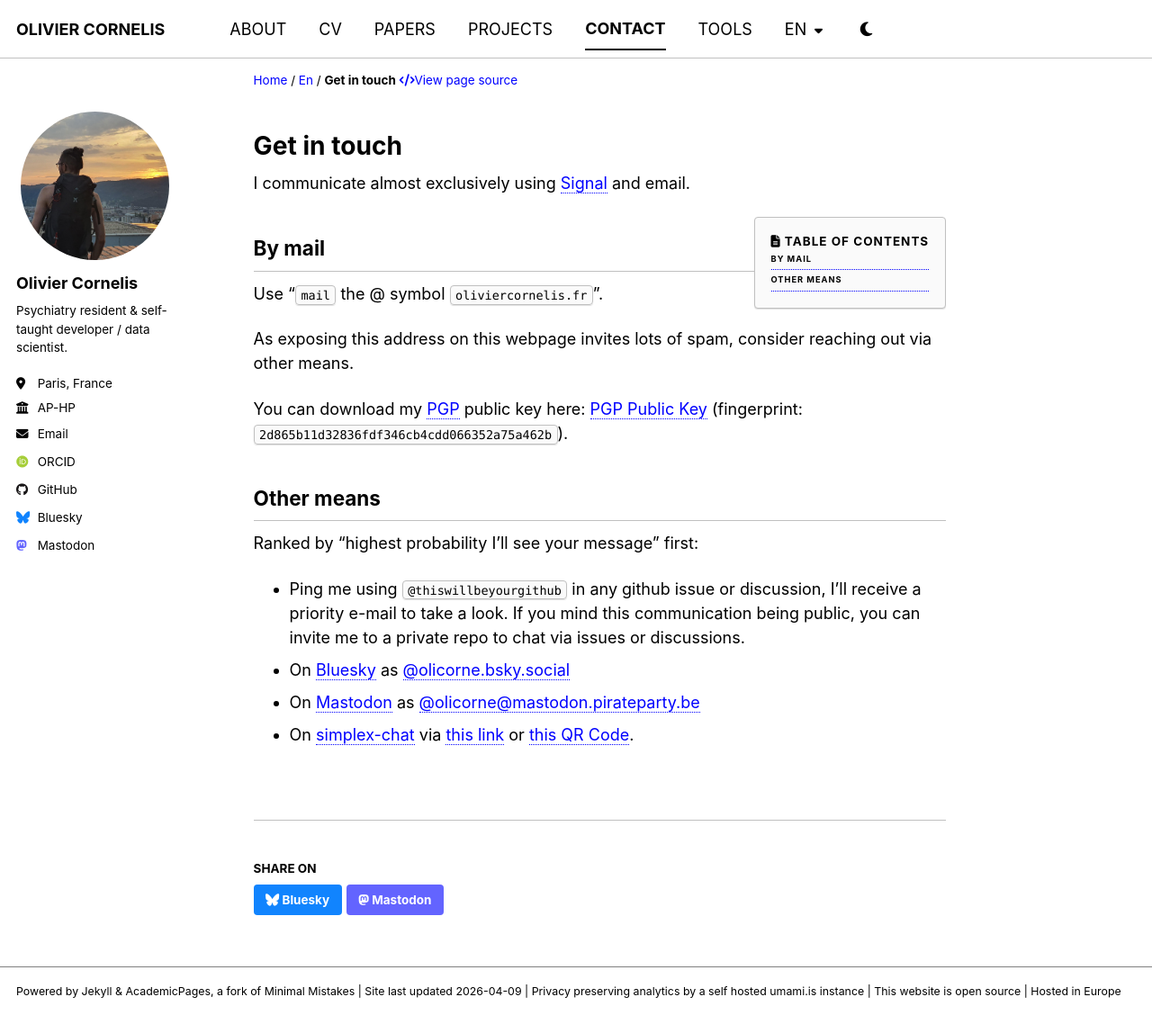
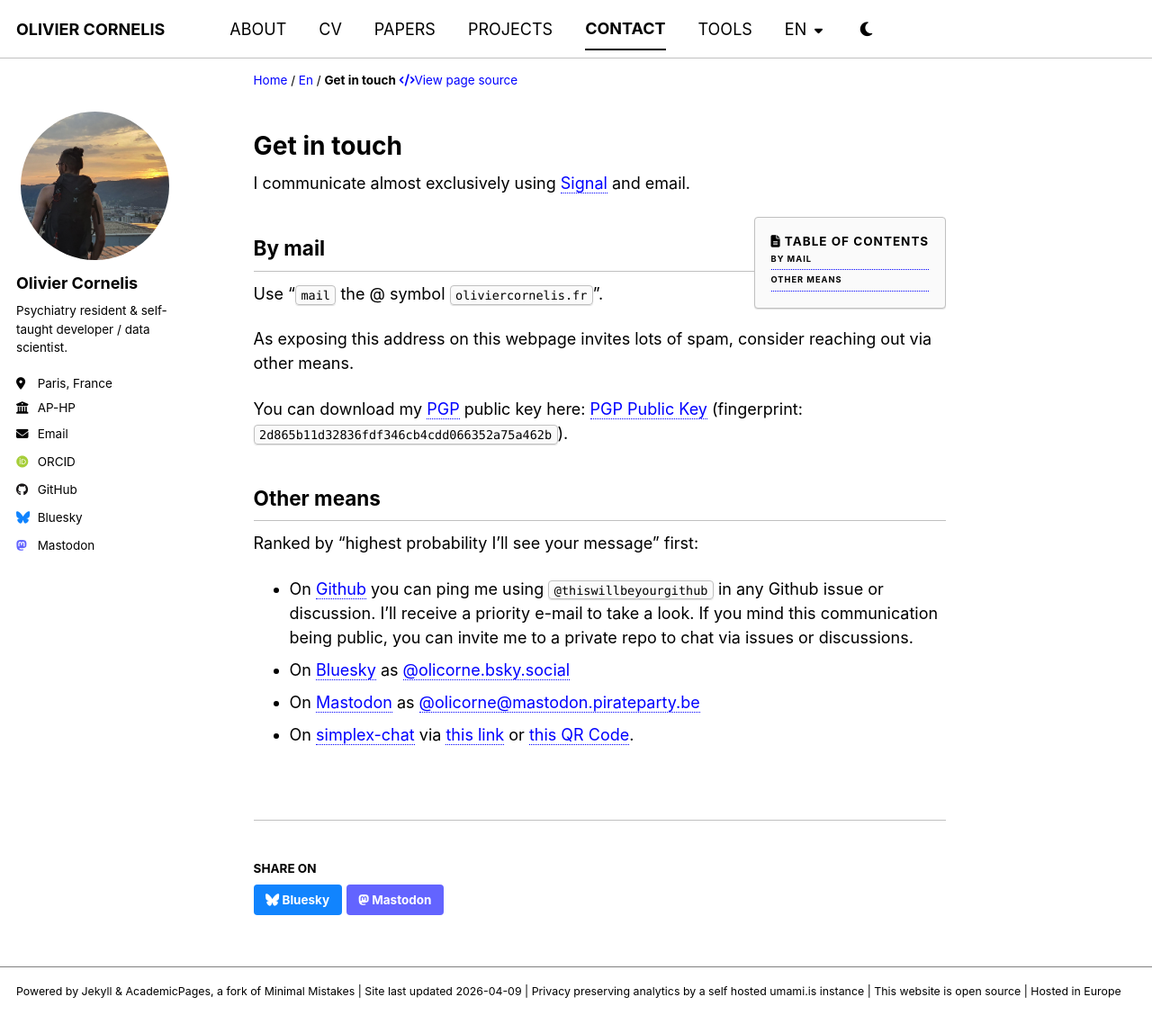
Before and after one commit to thiswillbeyourgithub/website, a Jekyll site: the page built from _pages/en/contact.md, in a window 1280 px wide and 1292 px high. Shown: the top 1148 px of the window at 90% size. Built offline with Jekyll 4.4.1, drawn with Linux system fonts in a browser that asks for light colours; some web fonts are replaced.

Commit message:
phrasing
Signed-off-by: thiswillbeyourgithub <26625900+thiswillbeyourgithub@users.noreply.github.com>

```diff
--- a/_pages/en/contact.md
+++ b/_pages/en/contact.md
@@ -27,7 +27,7 @@
 
 Ranked by "highest probability I'll see your message" first:
 
-- Ping me using `@thiswillbeyourgithub` in any github issue or discussion, I'll receive a priority e-mail to take a look. If you mind this communication being public, you can invite me to a private repo to chat via issues or discussions.
+- On [Github](https://github.com) you can ping me using `@thiswillbeyourgithub` in any Github issue or discussion. I'll receive a priority e-mail to take a look. If you mind this communication being public, you can invite me to a private repo to chat via issues or discussions.
 - On [Bluesky](https://en.wikipedia.org/wiki/Bluesky) as [@olicorne.bsky.social](https://bsky.app/profile/olicorne.bsky.social)
 - On [Mastodon](https://en.wikipedia.org/wiki/Mastodon_(social_network)) as [@olicorne@mastodon.pirateparty.be](https://mastodon.pirateparty.be/@olicorne)
 - On [simplex-chat](https://github.com/simplex-chat/simplex-chat) via [this link](https://smp8.simplex.im/a#zhJ22L47TjVY2dY_SsMv8v0JqsSwzQ-Qp0kbGO1nUo4) or [this QR Code](https://olicorne.org/images/simplex.png).
```
Also changed, not shown: _pages/fr/contact.md (+1 -1 lines).
